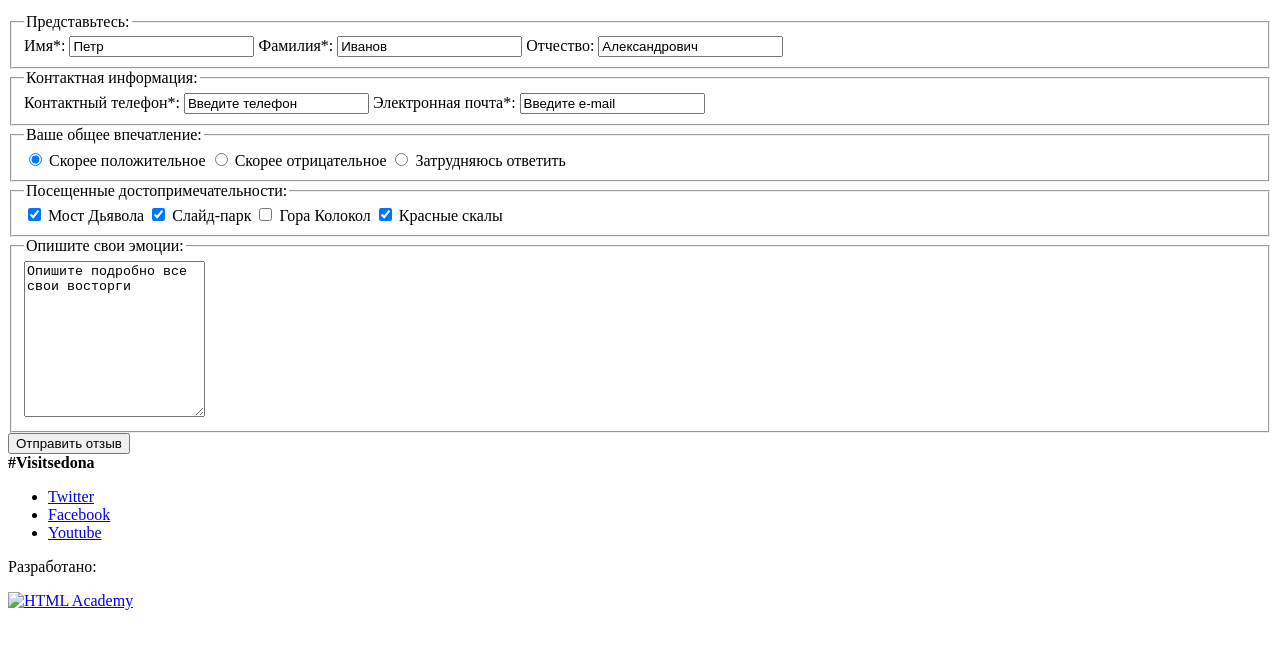
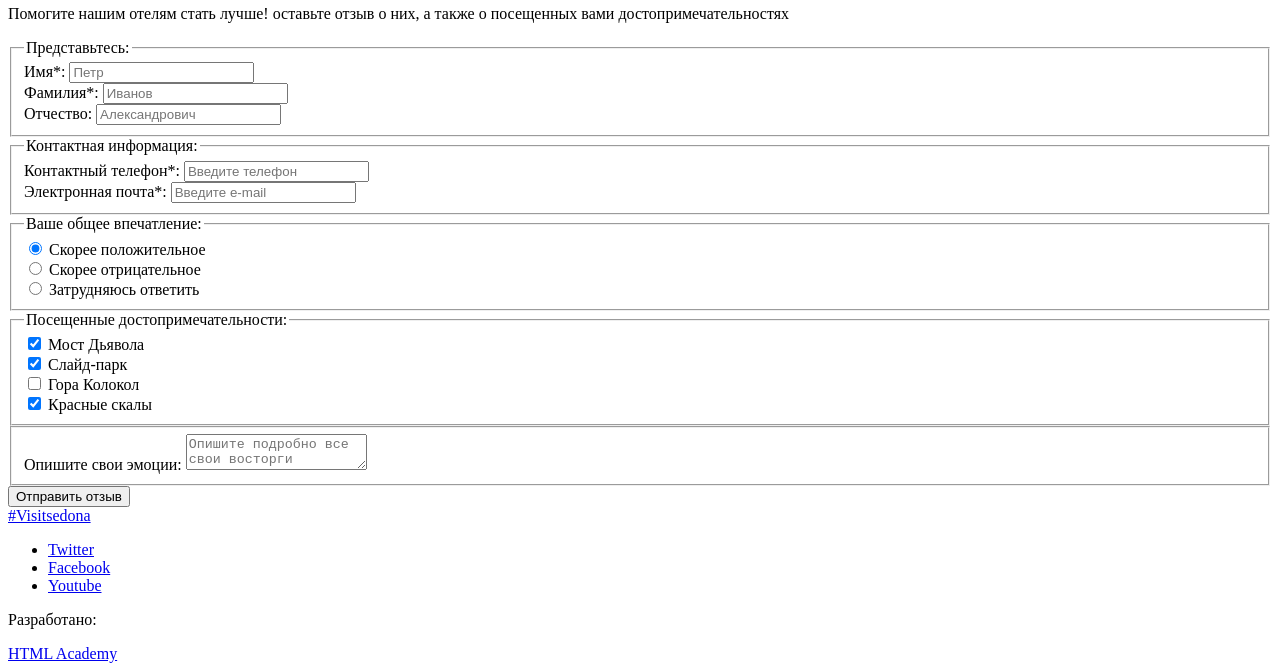
Before and after one commit to mashashmidt/2982-sedona-1, a website: page form.html in a window 1280 px wide. Shown: the part 257-928 px from the top of the page. Before the commit the page ends 875 px from the top, so only its background shows below. Drawn offline with Linux system fonts and the light colour scheme.

Commit message:
* Внесла правки - 3 страницы

```diff
--- a/form.html
+++ b/form.html
@@ -3,7 +3,7 @@
 
 <head>
   <meta charset="utf-8">
-  <title>Седона - главная страница</title>
+  <title>Седона - форма отзыва</title>
 </head>
 
 <body>
@@ -18,7 +18,7 @@
           <a href="#">Главная</a>
         </li>
         <li class="site-menu__item">
-          <a href="#">Фото и видео</a>
+          <a href="#">Фото и&nbsp;видео</a>
         </li>
         <li class="site-menu__item site-menu__item--active">
           <a>Форма отзыва</a>
@@ -31,78 +31,108 @@
   </header>
 
   <main class="page-main">
-    <img class="main-intro form-intro" src="#" width="320" height="389" alt="Добро пожаловать в Седону">
+    <div class="main-intro form-intro"></div>
+    <h1 class="visually-hidden">Отзыв о путешествии</h1>
     <section class="page-description">
       <h2 class="page-description__title">Оставьте свой отзыв</h2>
-      <p class="page-description__text">Помогите нашим отелям стать лучше! оставьте отзыв о них, а также о посещенных вами достопримечательностях</p>
+      <p class="page-description__text">Помогите нашим отелям стать лучше! оставьте отзыв о&nbsp;них, а&nbsp;также о&nbsp;посещенных вами достопримечательностях</p>
     </section>
     <form class="form" action="/echo" method="post">
       <fieldset class="form__block form-block">
         <legend class="form-block__title">Представьтесь:</legend>
+        <div class="form-block__field">
           <label for="name">Имя*:</label>
-        <input type="text" id="name" name="name" value="Петр" required>
+          <input type="text" id="name" name="name" placeholder="Петр" required>
+        </div>
+        <div class="form-block__field">
           <label for="surname">Фамилия*:</label>
-        <input type="text" id="surname" name="surname" value="Иванов" required>
+          <input type="text" id="surname" name="surname" placeholder="Иванов" required>
+        </div>
+        <div class="form-block__field">
           <label for="patronymic">Отчество:</label>
-        <input type="text" id="patronymic" name="patronymic" value="Александрович">
+          <input type="text" id="patronymic" name="patronymic" placeholder="Александрович">
+        </div>
       </fieldset>
       <fieldset class="form__block form-block">
         <legend class="form-block__title">Контактная информация:</legend>
+        <div class="form-block__field">
           <label for="tel">Контактный телефон*:</label>
-        <input type="tel" name="tel" value="Введите телефон" required>
+          <input type="tel" name="tel" placeholder="Введите телефон" required>
+          <span class="form__icons phone"></span>
+        </div>
+        <div class="form-block__field">
           <label for="email">Электронная почта*:</label>
-        <input type="email" name="email" value="Введите e-mail" required>
+          <input type="email" name="email" placeholder="Введите e-mail" required>
+          <span class="form__icons envelope"></span>
+        </div>
       </fieldset>
       <fieldset class="form__block form-block">
         <legend class="form-block__title">Ваше общее впечатление:</legend>
+        <div class="form-block__field">
           <label>
-          <input type="radio" name="experience" value="plus" checked> Скорее положительное
+            <input type="radio" name="experience" value="plus" checked>
+            <span class="radio__item">Скорее положительное</span>
           </label>
+        </div>
+        <div class="form-block__field">
           <label>
-          <input type="radio" name="experience" value="minus"> Скорее отрицательное
+            <input type="radio" name="experience" value="minus">
+            <span class="radio__item">Скорее отрицательное</span>
           </label>
+        </div>
+        <div class="form-block__field">
           <label>
-          <input type="radio" name="experience" value="no-var"> Затрудняюсь ответить
+            <input type="radio" name="experience" value="no-var">
+            <span class="radio__item">Затрудняюсь ответить</span>
           </label>
+        </div>
       </fieldset>
       <fieldset class="form__block form-block">
         <legend class="form-block__title">Посещенные достопримечательности:</legend>
-        <input type="checkbox" name="bridge" id="devils-bridge" checked>
+        <div class="form-block__field">
+          <input type="checkbox" name="attractions[]" value="bridge" id="devils-bridge" checked>
           <label for="devils-bridge">Мост Дьявола</label>
-        <input type="checkbox" name="park" id="slide-park" checked>
+        </div>
+        <div class="form-block__field">
+          <input type="checkbox" name="attractions[]" value="park" id="slide-park" checked>
           <label for="slide-park">Слайд-парк</label>
-        <input type="checkbox" name="mountain" id="mountain-bell">
+        </div>
+        <div class="form-block__field">
+          <input type="checkbox" name="attractions[]" value="mountain" id="mountain-bell">
           <label for="mountain-bell">Гора Колокол</label>
-        <input type="checkbox" name="cliff" id="red-cliff" checked>
+        </div>
+        <div class="form-block__field">
+          <input type="checkbox" name="attractions[]" value="cliff" id="red-cliff" checked>
           <label for="red-cliff">Красные скалы</label>
+        </div>
       </fieldset>
       <fieldset class="form__block form-block">
-        <legend class="form-block__title">Опишите свои эмоции:</legend>
-        <textarea name="review" id="review-field" rows="10">Опишите подробно все свои восторги</textarea>
+        <div class="form-block__field">
+          <label for="review-field">Опишите свои эмоции:</label>
+          <textarea name="review" id="review-field" placeholder="Опишите подробно все свои восторги"></textarea>
+        </div>
       </fieldset>
-      <input type="submit" value="Отправить отзыв">
+      <button class="form__submit" type="submit">Отправить отзыв</button>
     </form>
   </main>
   <footer class="page-footer">
-    <b class="page-footer__hashtag">#Visitsedona</b>
+    <a class="page-footer__hashtag" href="#">#Visitsedona</a>
     <div class="page-footer__social social">
       <ul class="social__list">
         <li class="social__item">
-          <a class="social__link social__link--twitter" href="https://www.twitter.com/htmlacademy">Twitter</a>
+          <a class="social__link social__link--twitter" href="https://www.twitter.com/htmlacademy" aria-label="Twitter">Twitter</a>
         </li>
         <li class="social__item">
-          <a class="social__link social__link--facebook" href="https://www.facebook.com/htmlacademy">Facebook</a>
+          <a class="social__link social__link--facebook" href="https://www.facebook.com/htmlacademy" aria-label="Facebook">Facebook</a>
         </li>
         <li class="social__item">
-          <a class="social__link social__link--youtube" href="https://www.youtube.com/htmlacademy">Youtube</a>
+          <a class="social__link social__link--youtube" href="https://www.youtube.com/htmlacademy" aria-label="Youtube">Youtube</a>
         </li>
       </ul>
     </div>
     <div class="page-footer__copyright copyright">
       <p class="copyright__text">Разработано:</p>
-      <a class="copyright__link" href="https://htmlacademy.ru/intensive/adaptive">
-              <img class="copyright__image" src="#" width="27" height="34" alt="HTML Academy">
-            </a>
+      <a class="copyright__link" href="https://htmlacademy.ru/intensive/adaptive" aria-label="HTML Academy">HTML Academy</a>
     </div>
   </footer>
 
```
Also changed, not shown: index.html (+2 -1 lines), photo.html (+4 -3 lines). Lines whose indentation alone changed are shown as unchanged.
